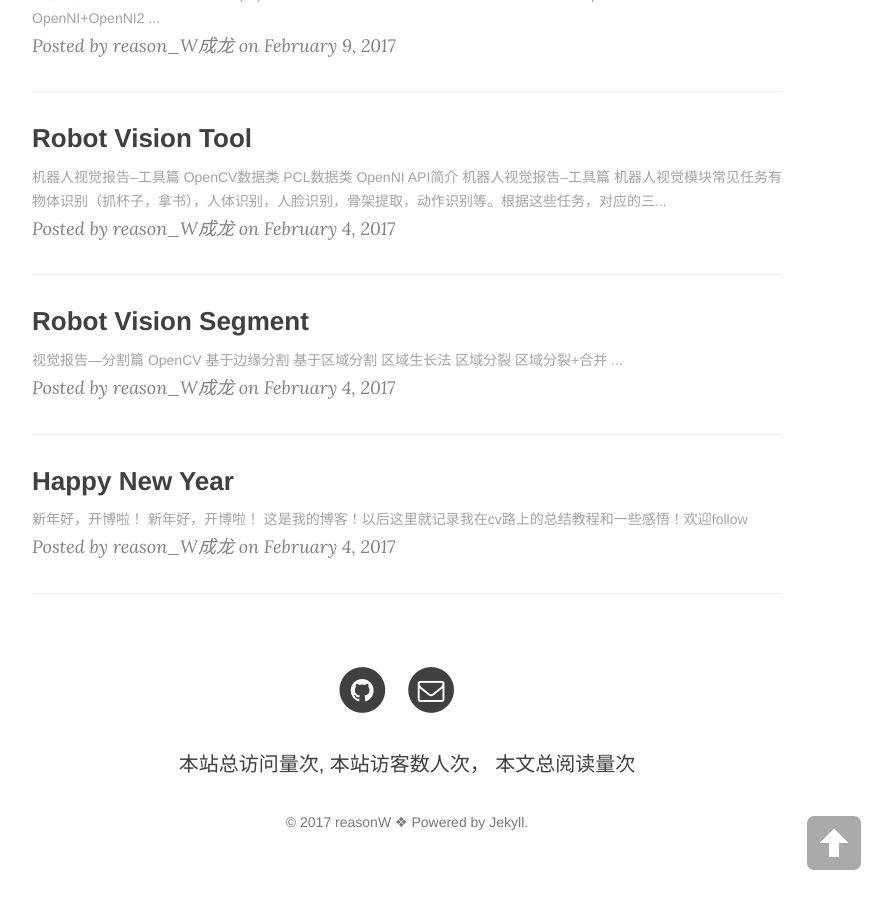
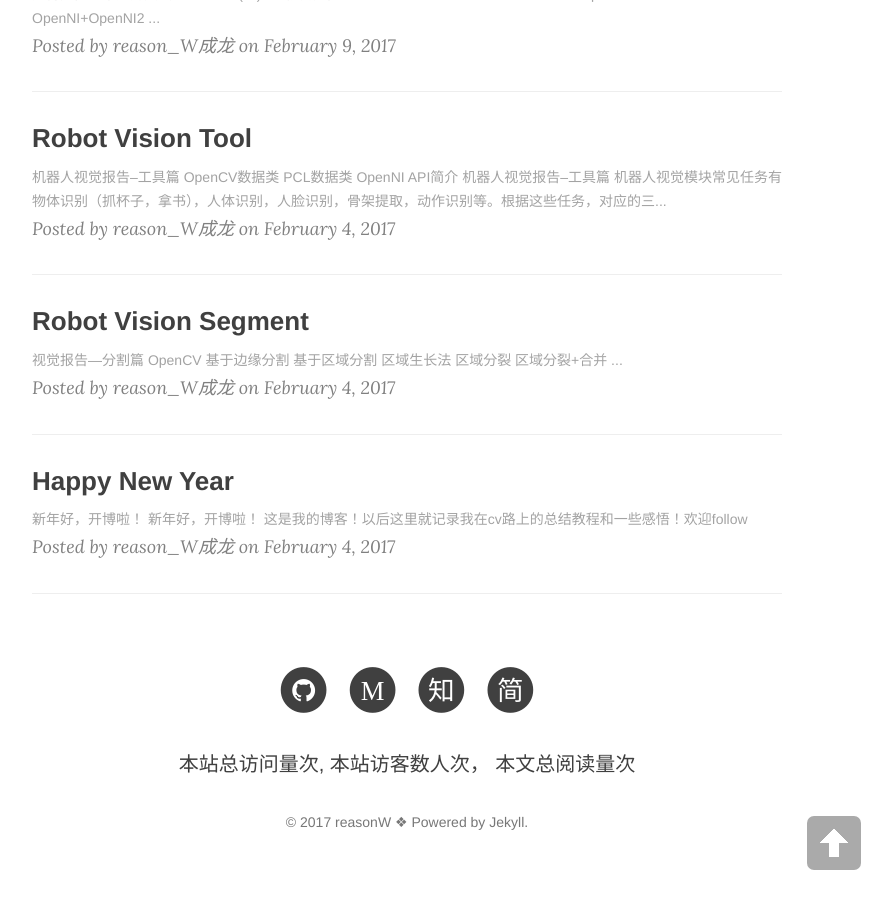
Before and after one commit to Skylar95/Skylar95, a Jekyll site: the page built from index.html, in a window 1280 px wide and 900 px high, scrolled down 904 px. Shown: the whole window, without its empty margins (233-1125 px from the left). Built offline with Jekyll 4.4.1, drawn with Linux system fonts in a browser that asks for light colours; nearby versions of some CDN libraries; the list of posts is cut into pages by our own code; comment, search, counter and statistics services are not loaded.

Commit message:
modify contact me

```diff
--- a/_includes/footer.html
+++ b/_includes/footer.html
@@ -16,7 +16,7 @@
 
                     {% if site.github_username %}
                     <li>
-                        <a href="https://github.com/{{ site.github_username }}">
+                        <a href="https://github.com/{{ site.github_username }}" title="Github">
                             <span class="fa-stack fa-lg">
                                 <i class="fa fa-circle fa-stack-2x"></i>
                                 <i class="fa fa-github fa-stack-1x fa-inverse"></i>
@@ -26,7 +26,7 @@
                     {% endif %}
                     {% if site.twitter_username %}
                     <li>
-                        <a href="https://twitter.com/{{ site.twitter_username }}">
+                        <a href="https://twitter.com/{{ site.twitter_username }}" title="teitter">
                             <span class="fa-stack fa-lg">
                                 <i class="fa fa-circle fa-stack-2x"></i>
                                 <i class="fa fa-twitter fa-stack-1x fa-inverse"></i>
@@ -37,10 +37,10 @@
 
                     {% if site.email %}
                     <li>
-                      <a href="mailto:charlewander@gmail.com">
+                      <a target="_blank" href="mailto:charlewander@gmail.com" title=GMail>
                         <span class="fa-stack fa-lg">
                             <i class="fa fa-circle fa-stack-2x"></i>
-                            <i class="fa fa-envelope-o fa-stack-1x fa-inverse"></i>
+                            <i class="fa  fa-stack-1x fa-inverse">M</i>
                         </span>
                     </a>
                     </li>
@@ -48,16 +48,25 @@
                     {% endif %}
 
                     {% if site.zhihu_username %}
-                        <a href="https://www.zhihu.com/people/{{ site.zhihu_username }}">
-                                <!-- 知乎的icon用的是阿里巴巴的矢量图标库 -->
-                                <i class="iconfont">&#xe634;</i>
+                    <li>
+                        <a target="_blank" href="https://www.zhihu.com/people/{{ site.zhihu_username }}" title="知乎">
+                            <span class="fa-stack fa-lg">
+                                <i class="fa fa-circle fa-stack-2x"></i>
+                                <i class="fa  fa-stack-1x fa-inverse">知</i>
+                            </span>
                         </a>
+                    </li>
                     {% endif %}
 
                     {% if site.jianshu_username %}
-                        <a href="http://www.jianshu.com/u/{{ site.jianshu_username }}">
-                                <i class="iconfont icon-zhihu"></i>
+                    <li>
+                        <a target="_blank" href="http://www.jianshu.com/u/{{ site.jianshu_username }}" title="简书">
+                            <span class="fa-stack fa-lg">
+                                <i class="fa fa-circle fa-stack-2x"></i>
+                                <i class="fa f fa-stack-1x fa-inverse">简</i>
+                            </span>
                         </a>
+                    </li>
                     {% endif %}
 
 
```
